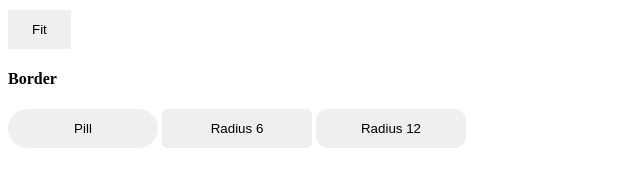
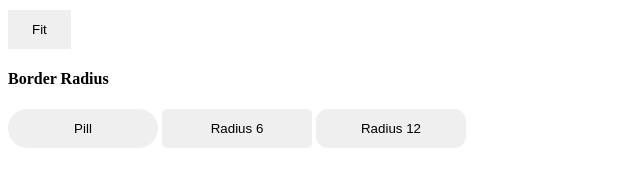
Before and after one commit to devincecode/components, a plain HTML site: page button/index.html in a window 1280 px wide. Shown: the part 137-324 px from the top of the page, 0-640 px from the left. Drawn offline with Linux system fonts and the light colour scheme.

Commit message:
Add category to button styles

```diff
--- a/button/index.html
+++ b/button/index.html
@@ -29,7 +29,7 @@
     <h4>Width</h4>
     <button class="de-button de-button--fit">Fit</button>
 
-    <h4>Border</h4>
+    <h4>Border Radius</h4>
     <button class="de-button de-button--pill">Pill</button>
     <button class="de-button de-button--br-6">Radius 6</button>
     <button class="de-button de-button--br-12">Radius 12</button>
```
